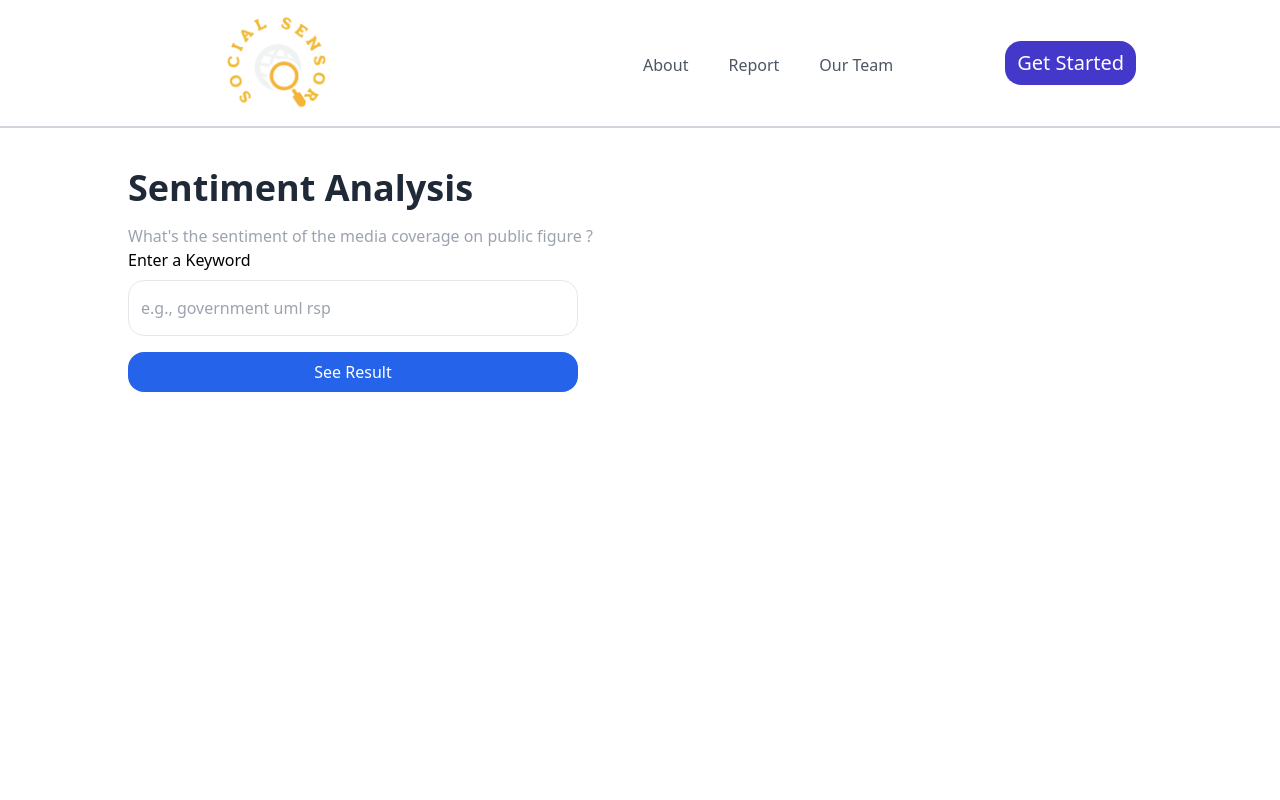
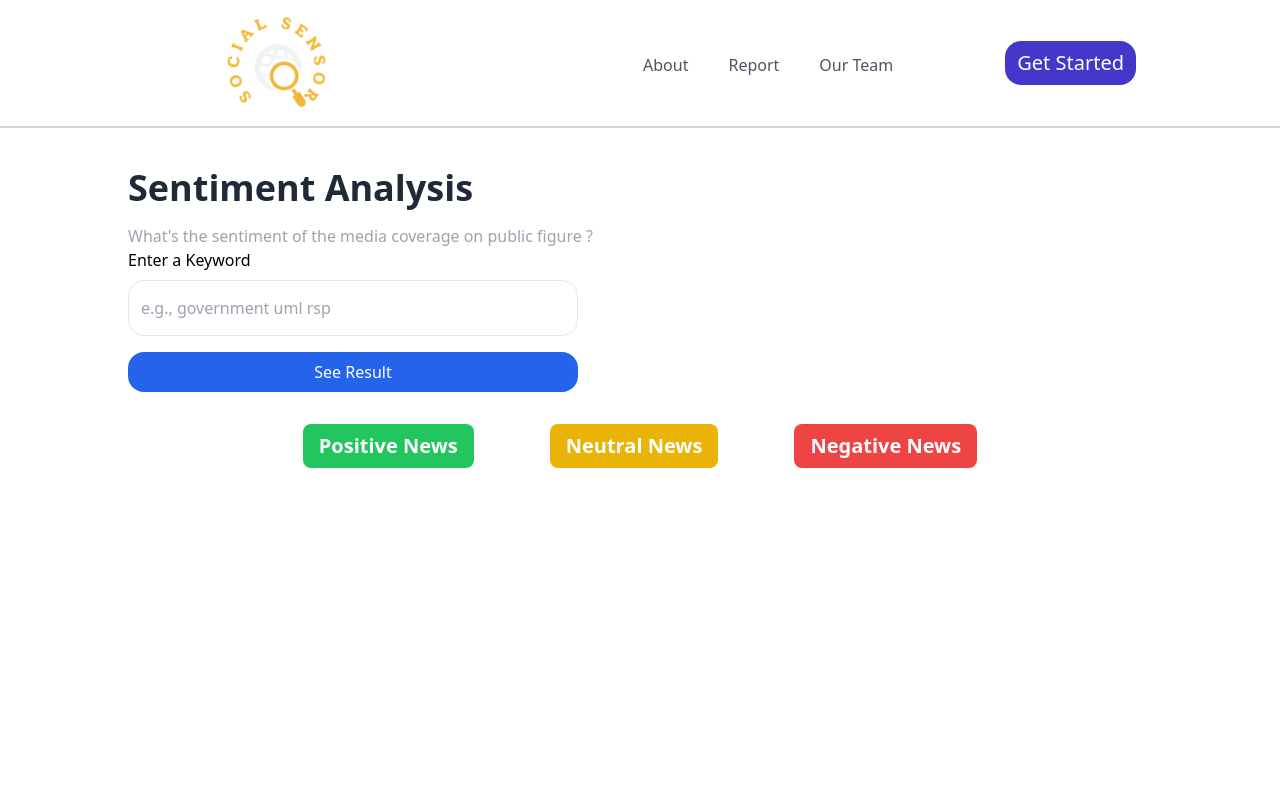
Before and after one commit to Ujj1225/Social-Sensor, a React (Vite) app in the folder Client /: page /mainsection in a window 1280 px wide. Shown: the top 800 px of the page. Built offline with nearby package versions, Linux system fonts and the light colour scheme.

Commit message:
Added new feature

```diff
--- a/Client /src/Components/MainSection/MainSection.jsx
+++ b/Client /src/Components/MainSection/MainSection.jsx
@@ -16,8 +16,10 @@ import {
 
 function MainSection() {
   const [publicFigure, setPublicFigure] = useState("kp oli");
+  const [newsText, setNewsText] = useState("");
   const [keyword, setKeyword] = useState("");
   const [sentimentResult, setSentimentResult] = useState("");
+  const [selectedCategory, setSelectedCategory] = useState("all");
 
   const handleSubmit = async (e) => {
     e.preventDefault();
@@ -25,7 +27,6 @@ function MainSection() {
 
     // api
     try {
-      console.log("trying1");
       const response = await fetch("http://localhost:3000/api/v1/model", {
         method: "POST",
         headers: {
@@ -36,10 +37,11 @@ function MainSection() {
           keyword,
         }),
       });
-      console.log("trying2");
       const data = await response.json();
       console.log(data);
       setSentimentResult(data.Sentiment);
+      // console.log(sentimentResult);
+      setNewsText(data.Title);
     } catch (error) {
       console.error("Error analyzing sentiment:", error);
     }
@@ -76,6 +78,30 @@ function MainSection() {
 
   // Colors for PieChart and BarChart
   const COLORS = ["#FF5733", "#82ca9d", "#4299E1"];
+
+  const categorizeNews = () => {
+    const categorizedNews = {
+      positive: [],
+      negative: [],
+      neutral: [],
+    };
+    Object.entries(newsText).forEach(([index, title]) => {
+      const sentimentScore = sentimentResult[index];
+      if (sentimentScore < 0) {
+        categorizedNews.negative.push({ index, title });
+      } else if (sentimentScore >= 0 && sentimentScore <= 0.2) {
+        categorizedNews.neutral.push({ index, title });
+      } else {
+        categorizedNews.positive.push({ index, title });
+      }
+    });
+
+    return categorizedNews;
+  };
+
+  // Filtered news based on selected category
+  const filteredNews =
+    selectedCategory === "all" ? newsText : categorizeNews()[selectedCategory];
 
   //input part
   return (
@@ -118,6 +144,7 @@ function MainSection() {
               See Result
             </button>
           </form>
+
           {sentimentResult && (
             <div className="mt-16">
               <h2 className="text-4xl font-bold mb-4 text-gray-800  ">
@@ -135,7 +162,6 @@ function MainSection() {
                   }
                 })}
               </ul>
-
               {/* output result part */}
               <div className=" flex ">
                 <table>
@@ -176,7 +202,6 @@ function MainSection() {
                   </tbody>
                 </table>
               </div>
-
               {/* Bard Chart */}
               <div className="flex mt-12">
                 <div
@@ -228,6 +253,41 @@ function MainSection() {
               </div>
             </div>
           )}
+          <div className="mt-8 justify-center flex space-x-8 gap-11">
+            {/* Buttons for sentiment categories */}
+            <button
+              onClick={() => setSelectedCategory("positive")}
+              className="text-xl font-bold px-4 py-2 rounded-lg bg-green-500 text-white focus:outline-none hover:bg-green-600 text-gree"
+            >
+              Positive News
+            </button>
+            <button
+              onClick={() => setSelectedCategory("neutral")}
+              className="text-xl font-bold px-4 py-2 rounded-lg bg-yellow-500 text-white focus:outline-none hover:bg-yellow-600"
+            >
+              Neutral News
+            </button>
+            <button
+              onClick={() => setSelectedCategory("negative")}
+              className="text-xl font-bold px-4 py-2 rounded-lg bg-red-500 text-white focus:outline-none hover:bg-red-600"
+            >
+              Negative News
+            </button>
+          </div>
+
+          {filteredNews && (
+            <div className="mt-4 border border-gray-200 rounded p-4 justify-center bg-yellow-500">
+              {/* Display filtered news articles */}
+              <ul>
+                {filteredNews.map((article, index) => (
+                  <li key={index}>
+                    <span className="font-bold">{index + 1}:</span>{" "}
+                    {article.title}
+                  </li>
+                ))}
+              </ul>
+            </div>
+          )}
         </div>
       </div>
       <Footer />
```
